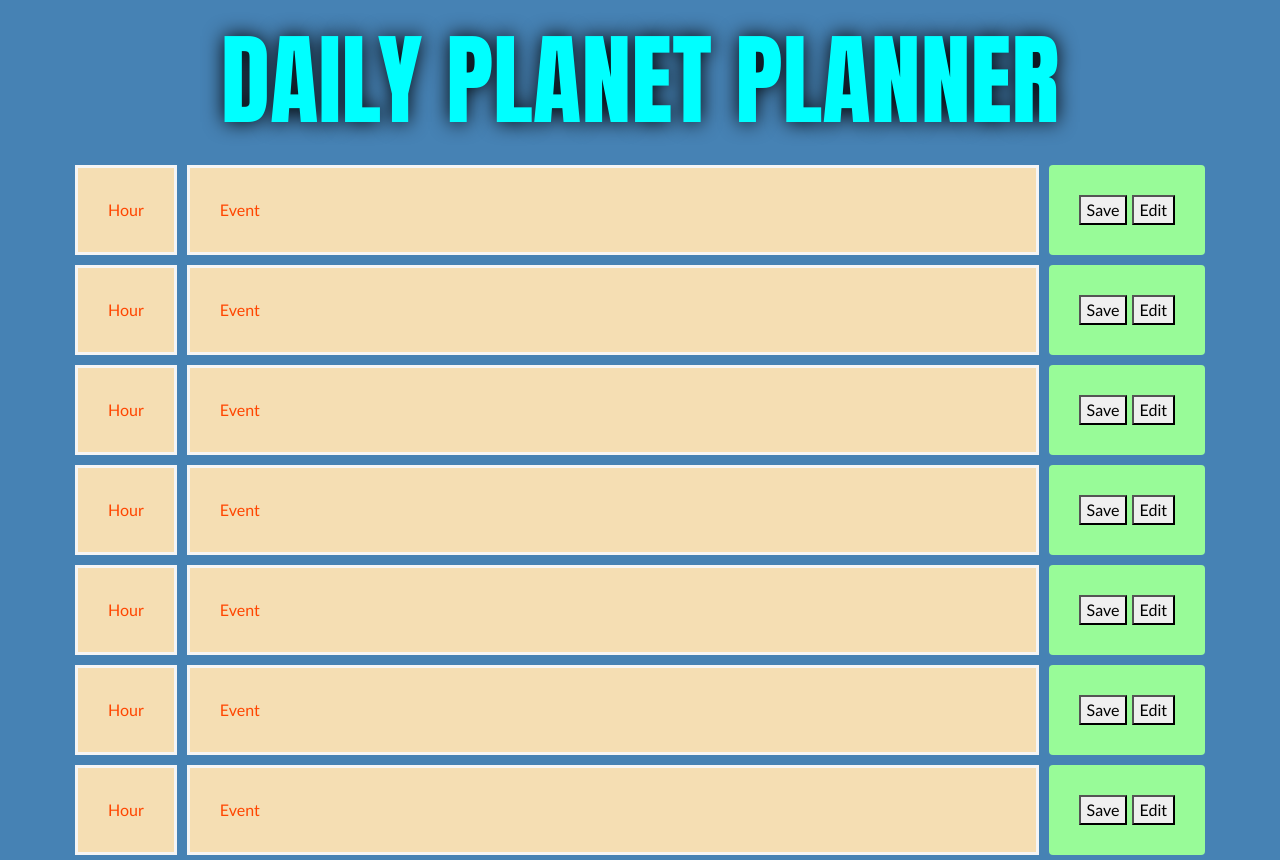
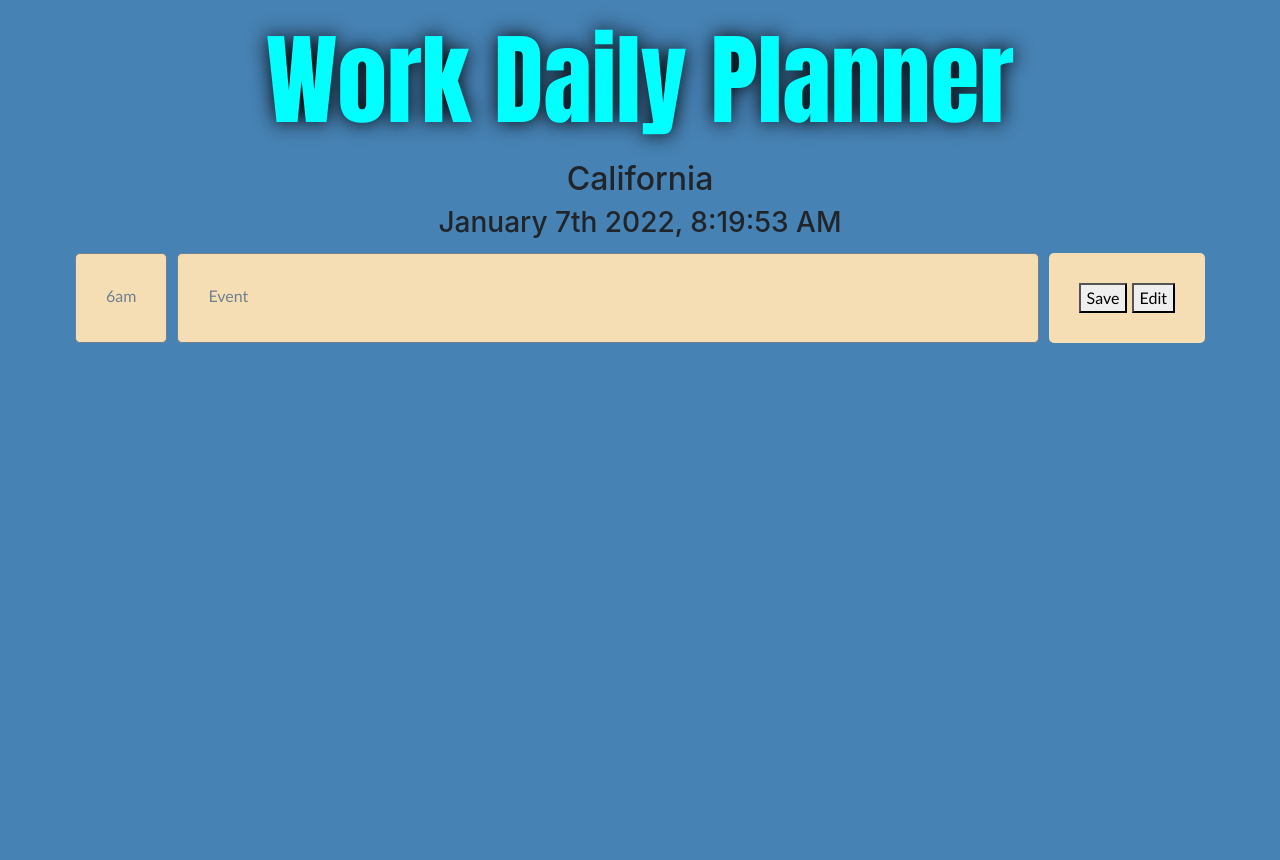
Before and after one commit to Josevillarr/Daily-Planner-Challenge, a plain HTML site: page index.html in a window 1280 px wide. After the commit the page ends 800 px from the top, so only its background shows below. Drawn offline with nearby package versions, Linux system fonts and the light colour scheme.

Commit message:
page clock

```diff
--- a/assets/script.js
+++ b/assets/script.js
@@ -1,5 +1,14 @@
-var test = function() {
-    console.log("Test 123");
+var caliTime = document.querySelector("#time-cali");
+var currentTime = moment();
+
+
+var instaUpdate = function () {
+    var now = moment();
+    var timeFormat = now.format("MMMM Do YYYY, h:mm:ss A")
+
+    caliTime.textContent = timeFormat;
 }
 
-test();
+setInterval(instaUpdate, 1000);
+
+instaUpdate();
--- a/assets/style.css
+++ b/assets/style.css
@@ -19,10 +19,15 @@
     text-shadow: 0 0 20px black;
 }
 
+.page-time, h2 {
+    text-align: center;
+}
+
 .col {
-    border: 3px solid whitesmoke;
+    border: 1px solid slategrey;
+    border-radius: 5px;
     background-color: wheat;
-    color: orangered;
+    color: slategrey;
     margin: 5px;
     font-family: 'Trebuchet MS', 'Lucida Sans Unicode', 'Lucida Grande', 'Lucida Sans', Arial, sans-serif;
     padding: 30px;
@@ -33,5 +38,4 @@
 .btn {
     border: none;
     color: orchid;
-    background-color: palegreen;
 }
--- a/index.html
+++ b/index.html
@@ -4,107 +4,26 @@
     <meta charset="UTF-8">
     <meta http-equiv="X-UA-Compatible" content="IE=edge">
     <meta name="viewport" content="width=device-width, initial-scale=1.0">
-    <title>Daily Planner</title>
+    <title>Work Daily Planner</title>
 
     <link rel="preconnect" href="https://fonts.googleapis.com">
     <link rel="preconnect" href="https://fonts.gstatic.com" crossorigin>
     <link href="https://fonts.googleapis.com/css2?family=Anton&family=Exo:ital,wght@1,500&display=swap" rel="stylesheet">
     <link rel="stylesheet" href="https://stackpath.bootstrapcdn.com/bootstrap/4.3.1/css/bootstrap.min.css">
+    <script src="https://cdnjs.cloudflare.com/ajax/libs/moment.js/2.24.0/moment.min.js"></script>
     <link href="assets/style.css" rel="stylesheet">
 </head>
 
 <header id="header" class="headshot">
-    <h1>DAILY PLANET PLANNER</h1>
+    <h1>Work Daily Planner</h1>
 </header>
 <body>
+    <h2>California</h2>
+    <h3 id="time-cali" class="page-time"></h3>
     <div class="container">
         <div class="row">
           <div class="col col-auto">
-            Hour
-          </div>
-          <div class="col">
-            Event
-          </div>
-          <div class="col col-auto btn">
-              <button id="btn">Save</button>
-              <button id="btn-2">Edit</button>
-          </div>
-        </div>
-      </div>
-    <div class="container">
-        <div class="row">
-          <div class="col col-auto">
-            Hour
-          </div>
-          <div class="col">
-            Event
-          </div>
-          <div class="col col-auto btn">
-              <button id="btn">Save</button>
-              <button id="btn-2">Edit</button>
-          </div>
-        </div>
-      </div>
-    <div class="container">
-        <div class="row">
-          <div class="col col-auto">
-            Hour
-          </div>
-          <div class="col">
-            Event
-          </div>
-          <div class="col col-auto btn">
-              <button id="btn">Save</button>
-              <button id="btn-2">Edit</button>
-          </div>
-        </div>
-      </div>
-    <div class="container">
-        <div class="row">
-          <div class="col col-auto">
-            Hour
-          </div>
-          <div class="col">
-            Event
-          </div>
-          <div class="col col-auto btn">
-              <button id="btn">Save</button>
-              <button id="btn-2">Edit</button>
-          </div>
-        </div>
-      </div>
-    <div class="container">
-        <div class="row">
-          <div class="col col-auto">
-            Hour
-          </div>
-          <div class="col">
-            Event
-          </div>
-          <div class="col col-auto btn">
-              <button id="btn">Save</button>
-              <button id="btn-2">Edit</button>
-          </div>
-        </div>
-      </div>
-    <div class="container">
-        <div class="row">
-          <div class="col col-auto">
-            Hour
-          </div>
-          <div class="col">
-            Event
-          </div>
-          <div class="col col-auto btn">
-              <button id="btn">Save</button>
-              <button id="btn-2">Edit</button>
-          </div>
-        </div>
-      </div>
-    <div class="container">
-        <div class="row">
-          <div class="col col-auto">
-            Hour
+            6am
           </div>
           <div class="col">
             Event
@@ -117,7 +36,6 @@
       </div>
 
 
-
       <script src="https://code.jquery.com/jquery-3.3.1.slim.min.js"></script>
       <script src="https://cdnjs.cloudflare.com/ajax/libs/popper.js/1.14.7/umd/popper.min.js"></script>
       <script src="https://stackpath.bootstrapcdn.com/bootstrap/4.3.1/js/bootstrap.min.js"></script>
```
Also changed, not shown: 1 other file.
